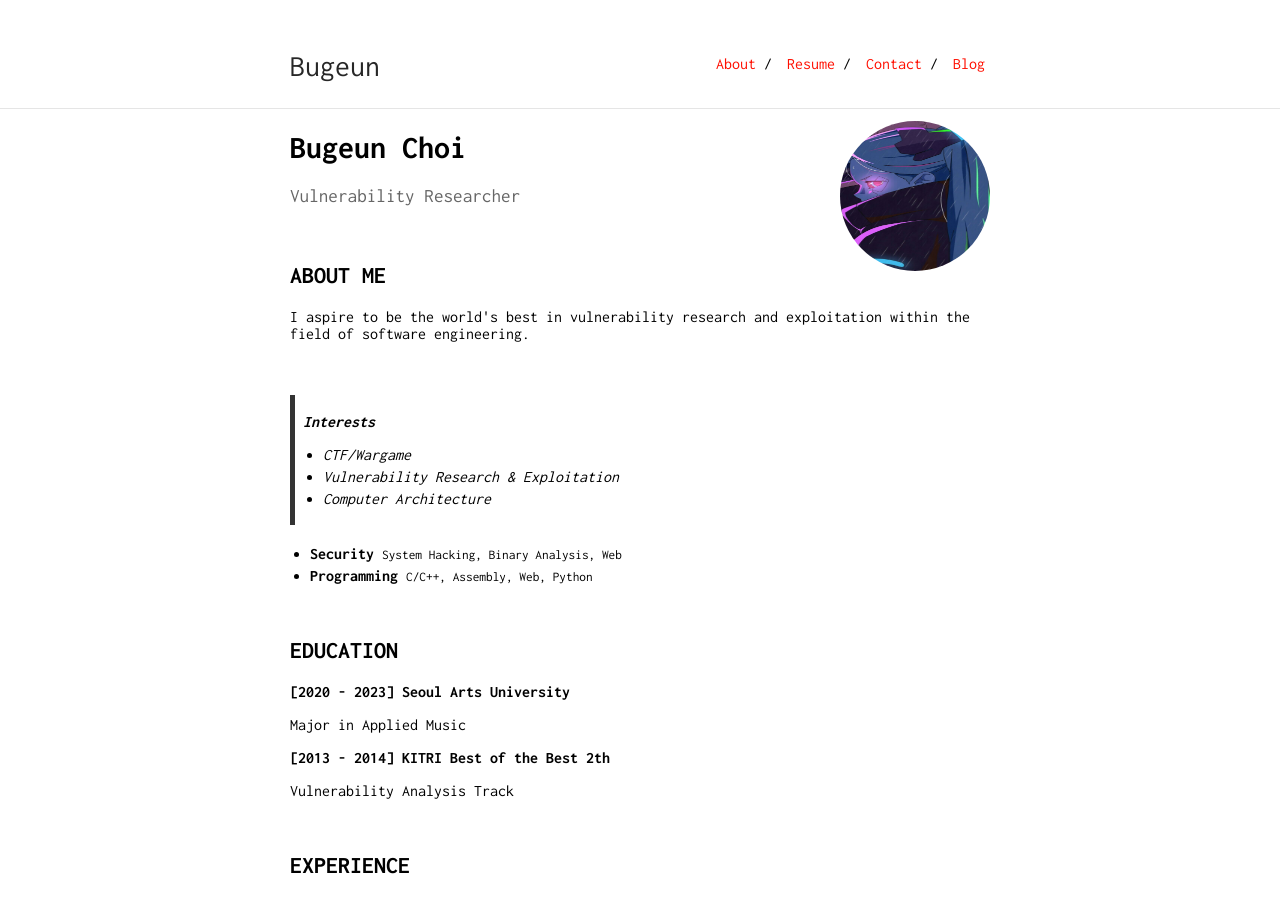
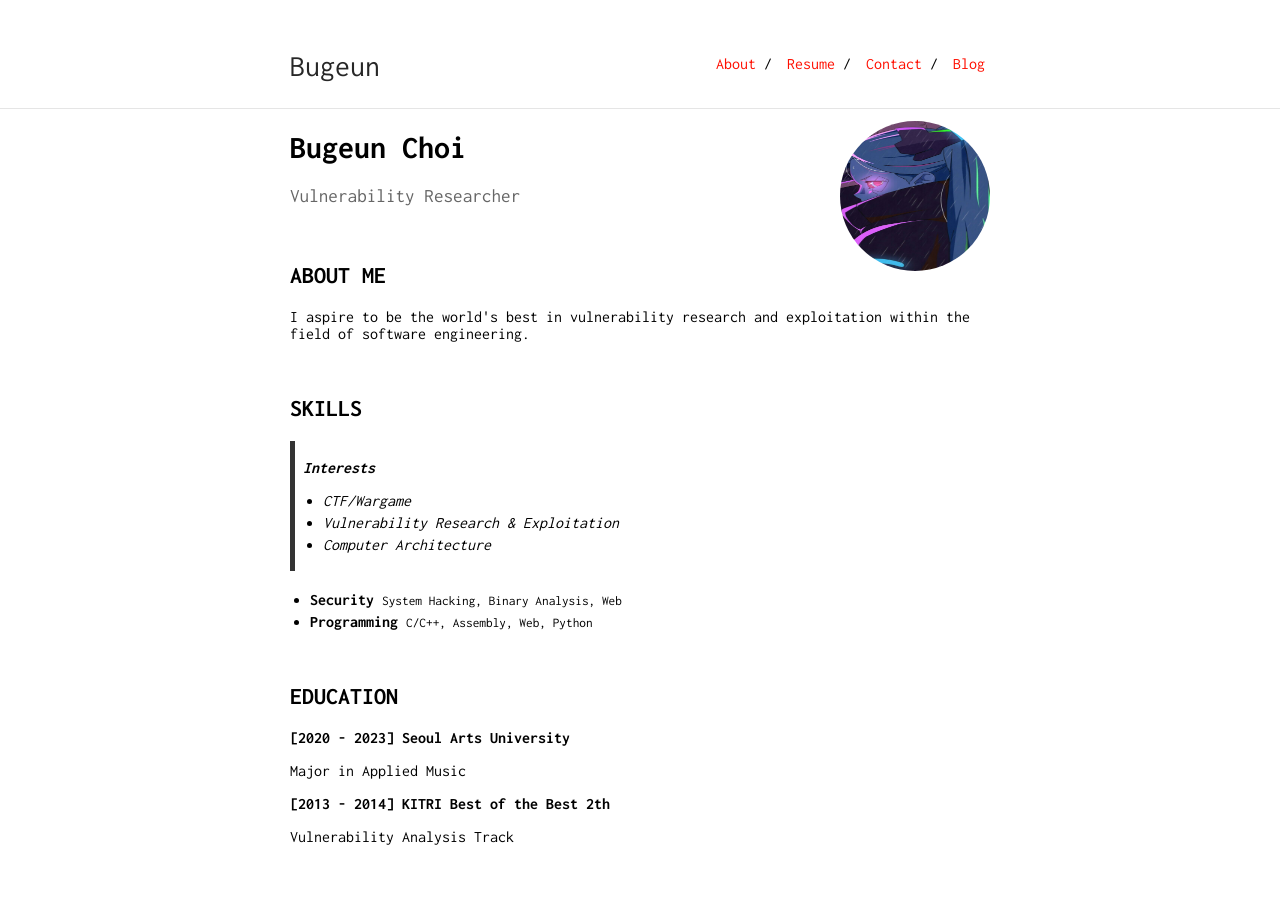
Before and after one commit to Bugeun/bugeun.github.io, a Jekyll site: the page built from index.md, in a window 1280 px wide and 900 px high. Built offline with Jekyll 4.4.1, drawn with Linux system fonts in a browser that asks for light colours.

Commit message:
Update index.md

```diff
--- a/index.md
+++ b/index.md
@@ -14,14 +14,13 @@ Vulnerability Researcher
 <p>I aspire to be the world's best in vulnerability research and exploitation within the field of software engineering.</p>
 &nbsp;
 
+## SKILLS
+
 ><b>Interests</b>
 * CTF/Wargame
 * Vulnerability Research & Exploitation
 * Computer Architecture
 
-<!--
-## SKILL SET
--->
 <section>
         <ul>
           <li>
```
